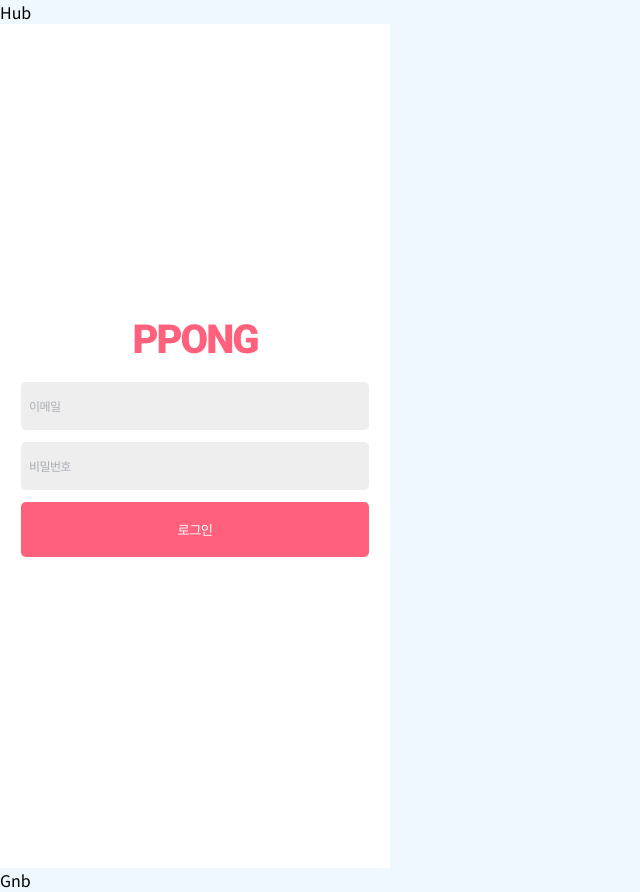
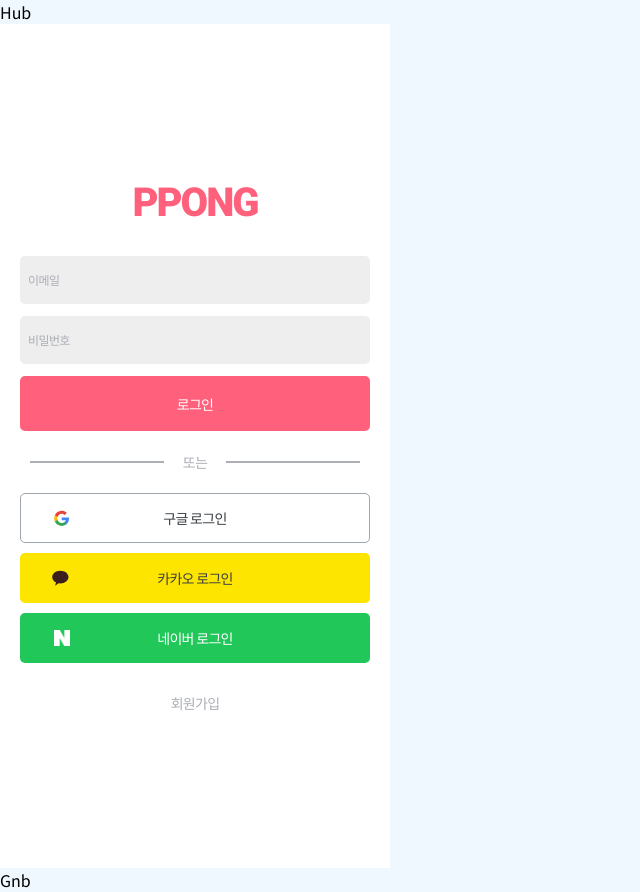
Before and after one commit to codestates-seb/seb42_main_026, a React (Create React App) app in the folder client/: page /Login in a window 1280 px wide. Shown: the whole page, without its empty margins (0-640 px from the left). Built offline with nearby package versions, Linux system fonts and the light colour scheme.

Commit message:
feat : LoginPage 목업작성 완료

```diff
--- a/client/src/page/LoginPage.tsx
+++ b/client/src/page/LoginPage.tsx
@@ -1,65 +1,7 @@
 import styled from "styled-components";
-
-const LoginWrapper = styled.div`
-  width: 390px;
-  height: 844px;
-  display: flex;
-  flex-direction: column;
-  justify-content: center;
-  align-items: center;
-  background-color: white;
-`;
-const LoginButton = styled.button`
-  width: 348px;
-  height: 55px;
-  display: flex;
-  justify-content: center;
-  align-items: center;
-  border-radius: 5px;
-  border: none;
-  background-color: #ff607c;
-`;
-const LoginText = styled.span`
-  font-family: "Noto Sans KR";
-  color: #ffffff;
-  letter-spacing: -0.05em;
-`;
-
-const Title = styled.span`
-  font-family: "Roboto";
-  color: #ff607c;
-  font-weight: 900;
-  font-size: 40px;
-  letter-spacing: -0.05em;
-`;
-
-const LoginInput = styled.input`
-  /* Frame 23 */
-  width: 340px;
-  height: 48px;
-  /* Gray 04 */
-  background: #eeeeef;
-  border: none;
-  border-radius: 5px;
-  padding-left: 8px;
-`;
-const InputContainer = styled.div`
-  display: flex;
-  flex-direction: column;
-  justify-content: center;
-  align-items: center;
-  padding: 19px 20px;
-  gap: 12px;
-  input:focus {
-    outline: none;
-  }
-  input::placeholder {
-    font-family: "Noto Sans";
-    font-size: 12px;
-    letter-spacing: -0.05em;
-    color: #abaeb4;
-  }
-`;
+import GoogleLoginButton from "../container/login/GoogleLoginButton";
+import KakaoLoginButton from "../container/login/KakaoLoginButton";
+import NaverLoginButton from "../container/login/NaverLoginButton";
 
 const LoginPage = () => {
   return (
@@ -73,9 +15,137 @@
             <LoginText>로그인</LoginText>
           </LoginButton>
         </InputContainer>
+        <ContourContainer>
+          <ContourLine></ContourLine>
+          <ContourText>또는</ContourText>
+        </ContourContainer>
+        <SocialContainer>
+          <GoogleLoginButton />
+          <KakaoLoginButton />
+          <NaverLoginButton />
+        </SocialContainer>
+        <SignupButton>회원가입</SignupButton>
       </LoginWrapper>
     </div>
   );
 };
 
+const SignupButton = styled.span`
+  font-family: "Noto Sans KR";
+  font-weight: 400;
+  font-size: 14px;
+  color: #abaeb4;
+  text-align: center;
+  letter-spacing: -0.05em;
+  cursor: pointer;
+`;
+const ContourContainer = styled.div`
+  position: relative;
+  display: flex;
+  align-self: stretch;
+  justify-content: center;
+  align-items: center;
+  flex-direction: column;
+  padding: 0 30px;
+`;
+
+const ContourLine = styled.div`
+  align-self: stretch;
+  border: 0.5px solid;
+  border-color: #abaeb4;
+`;
+const ContourText = styled.span`
+  position: absolute;
+  width: 62px;
+  text-align: center;
+  letter-spacing: -0.05em;
+  background-color: #ffffff;
+  font-family: "Noto Sans KR";
+  font-weight: 400;
+  font-size: 14px;
+  color: #abaeb4;
+`;
+
+const LoginWrapper = styled.div`
+  user-select: none;
+  align-self: stretch;
+  height: 844px;
+  display: flex;
+  flex-direction: column;
+  justify-content: center;
+  align-items: center;
+  background-color: white;
+  gap: 10px;
+`;
+
+const LoginButton = styled.button`
+  height: 55px;
+  align-self: stretch;
+  display: flex;
+  justify-content: center;
+  align-items: center;
+  border-radius: 5px;
+  border: none;
+  background-color: #ff607c;
+`;
+const LoginText = styled.span`
+  font-family: "Noto Sans KR";
+  font-size: 14px;
+  color: #ffffff;
+  letter-spacing: -0.05em;
+`;
+
+const Title = styled.span`
+  font-family: "Roboto";
+  color: #ff607c;
+  text-align: center;
+  font-weight: 900;
+  font-size: 40px;
+  letter-spacing: -0.05em;
+`;
+
+const LoginInput = styled.input`
+  /* Frame 23 */
+  align-self: stretch;
+  height: 48px;
+  /* Gray 04 */
+  background: #eeeeef;
+  border: none;
+  border-radius: 5px;
+  padding-left: 8px;
+`;
+
+const InputContainer = styled.div`
+  align-self: stretch;
+  padding: 20px;
+  display: flex;
+  flex-direction: column;
+  justify-content: center;
+  align-items: center;
+  gap: 12px;
+  input:focus {
+    outline: none;
+  }
+  input::placeholder {
+    font-family: "Noto Sans";
+    font-size: 12px;
+    letter-spacing: -0.05em;
+    color: #abaeb4;
+  }
+`;
+
+const SocialContainer = styled.div`
+  display: flex;
+  align-self: stretch;
+  flex-direction: column;
+  justify-content: space-between;
+  padding: 20px;
+  gap: 10px;
+
+  button {
+    width: 100%;
+    height: 50px;
+  }
+`;
+
 export default LoginPage;
```
